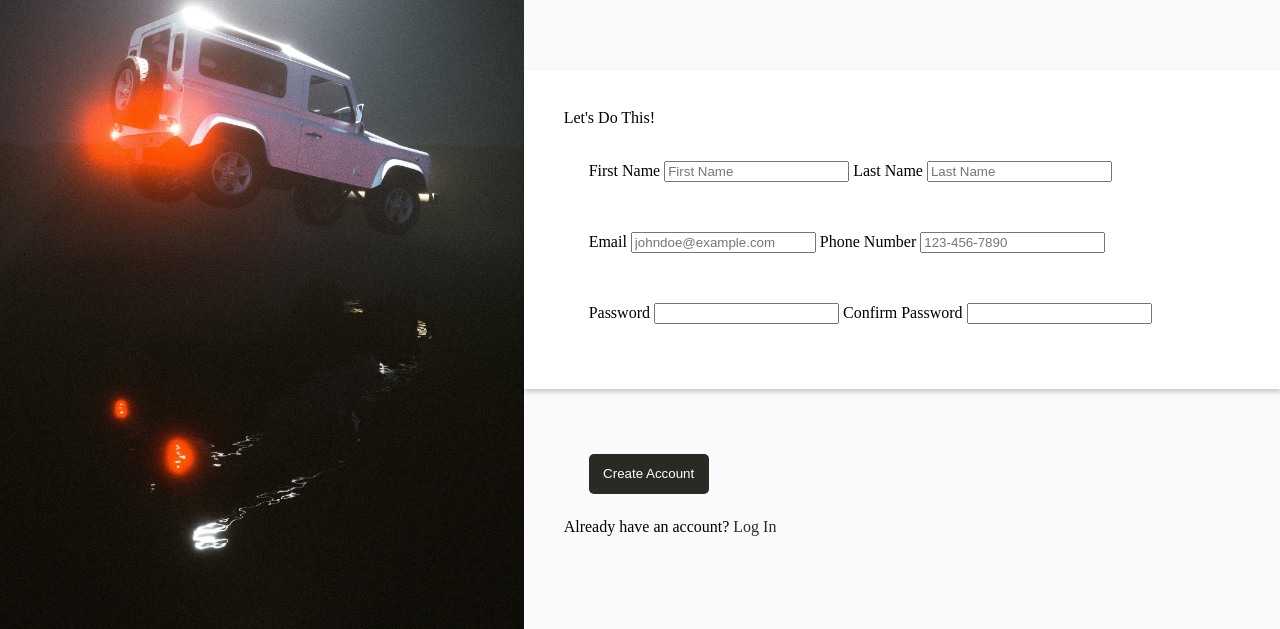
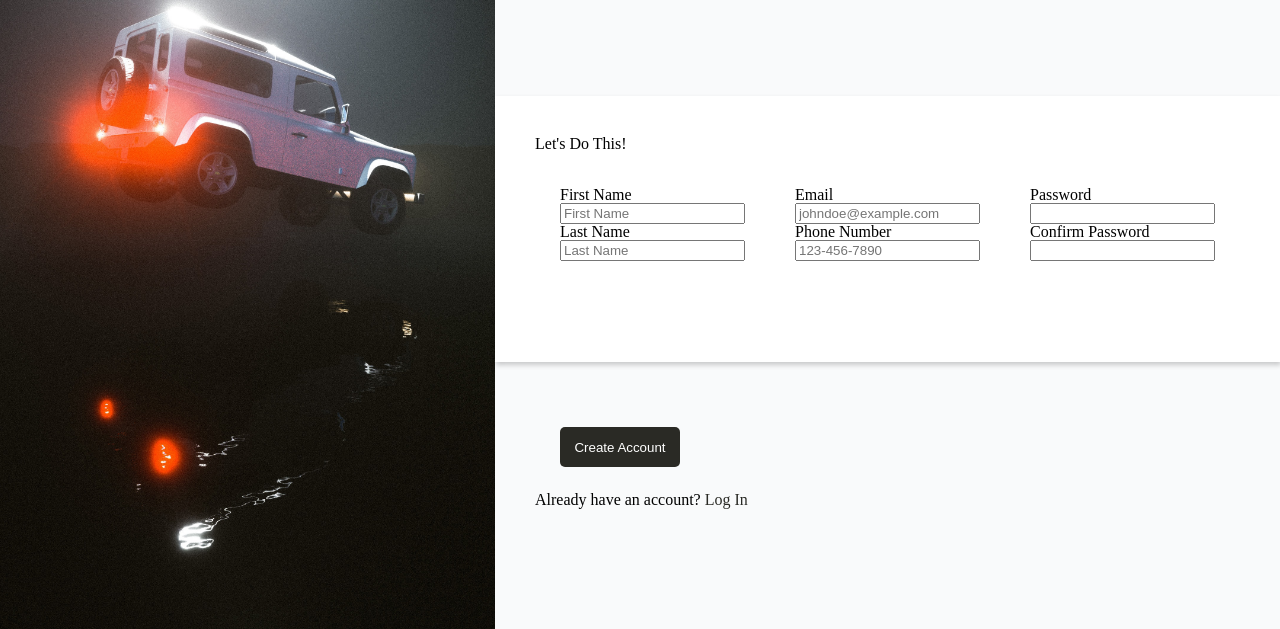
Before and after one commit to Sivnerof/Sign-Up-Form, a plain HTML site: page index.html in a window 1280 px wide. Shown: the part 171-800 px from the top of the page. Drawn offline with Linux system fonts and the light colour scheme.

Commit message:
Form Flex

```diff
--- a/scss/style.scss
+++ b/scss/style.scss
@@ -81,6 +81,10 @@ em {
         & div {
             padding: 25px;
         }
+
+        form {
+            display: flex;
+        }
     }
 
     #button-container {
```
Also changed, not shown: css/style.css, css/style.min.css.
